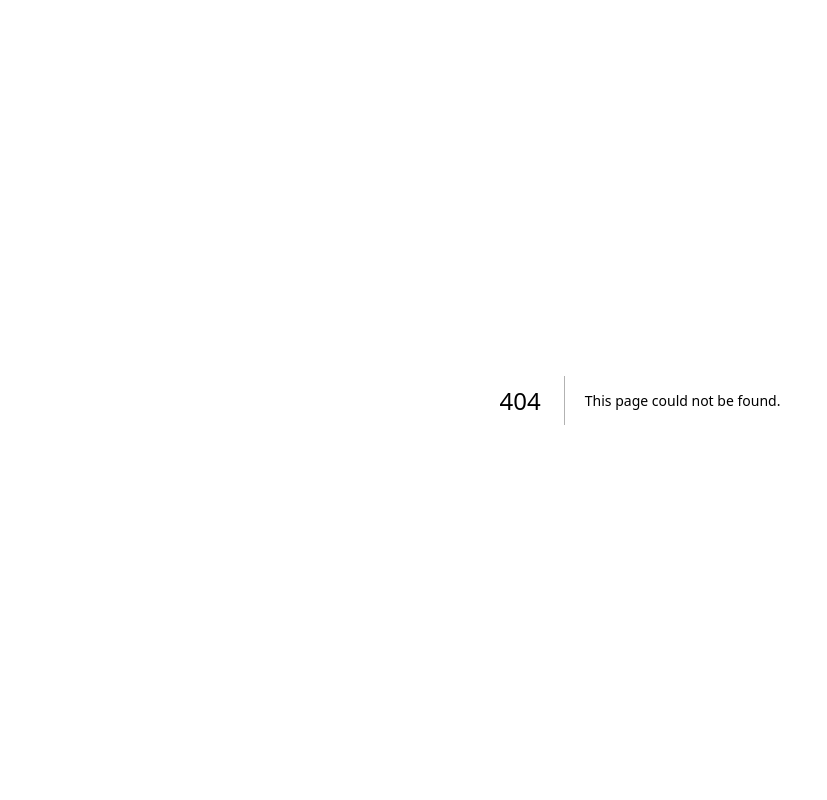
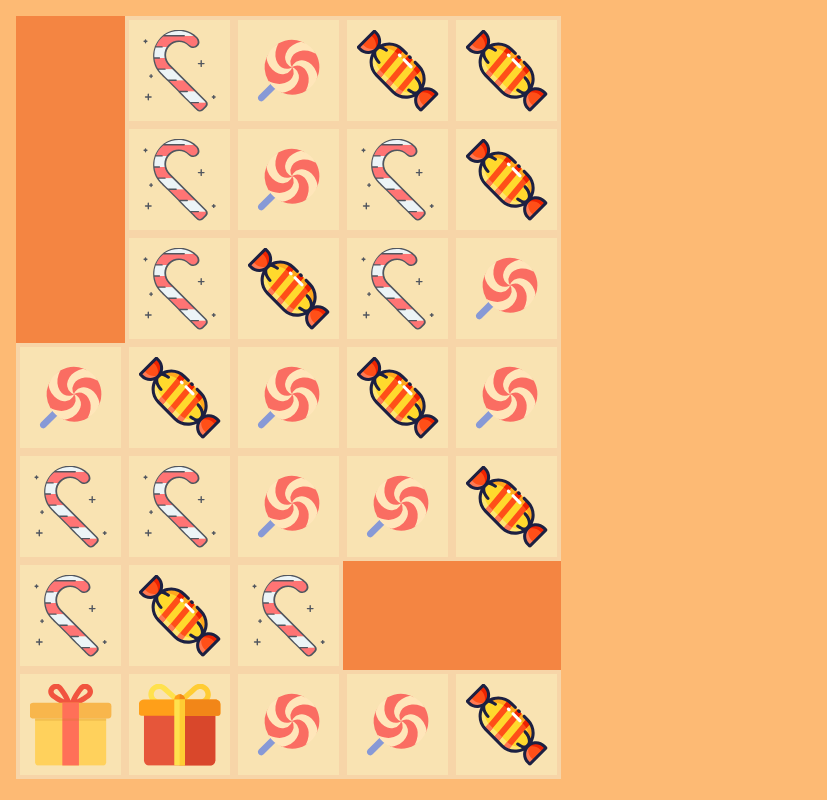
Before and after one commit to Mudoker/Candy_Crush_CLone, a Next.js app: page /game/0 in a window 1280 px wide. Before the commit this address had no page. Shown: the whole page, without its empty margins (0-827 px from the left). Built offline with nearby package versions, Linux system fonts and the light colour scheme.

Commit message:
Create [id].tsx

```diff
--- /dev/null
+++ b/src/pages/game/[id].tsx
@@ -0,0 +1,30 @@
+import Game from "@/components/candy-crush/game";
+import { useRouter } from "next/router";
+import { useEffect, useState } from "react";
+import { availableStageType, fetchStage } from "./available-stages";
+
+export default function Page(){
+  const router = useRouter()
+  const [stage, setStage] = useState<availableStageType>()
+  const id = router.query
+  useEffect(() => {
+    async function init(){
+      const response = await fetchStage(router.query.id)
+      if(!response?.success){
+        return
+      }
+      setStage(response.stage)
+    }
+    init()
+  }, [id])
+  return (
+    <main>
+      <div className={`flex bg-orange-300 p-4`} style={{minHeight: "100svh"}}>
+        {
+          !!stage ? <Game availablePieces={stage.availablePieces} initialBoard={stage.board} moveCount={stage.moveCount} goals={stage.goals}></Game>
+          : null
+        }
+      </div>
+    </main>
+  )
+}
```
